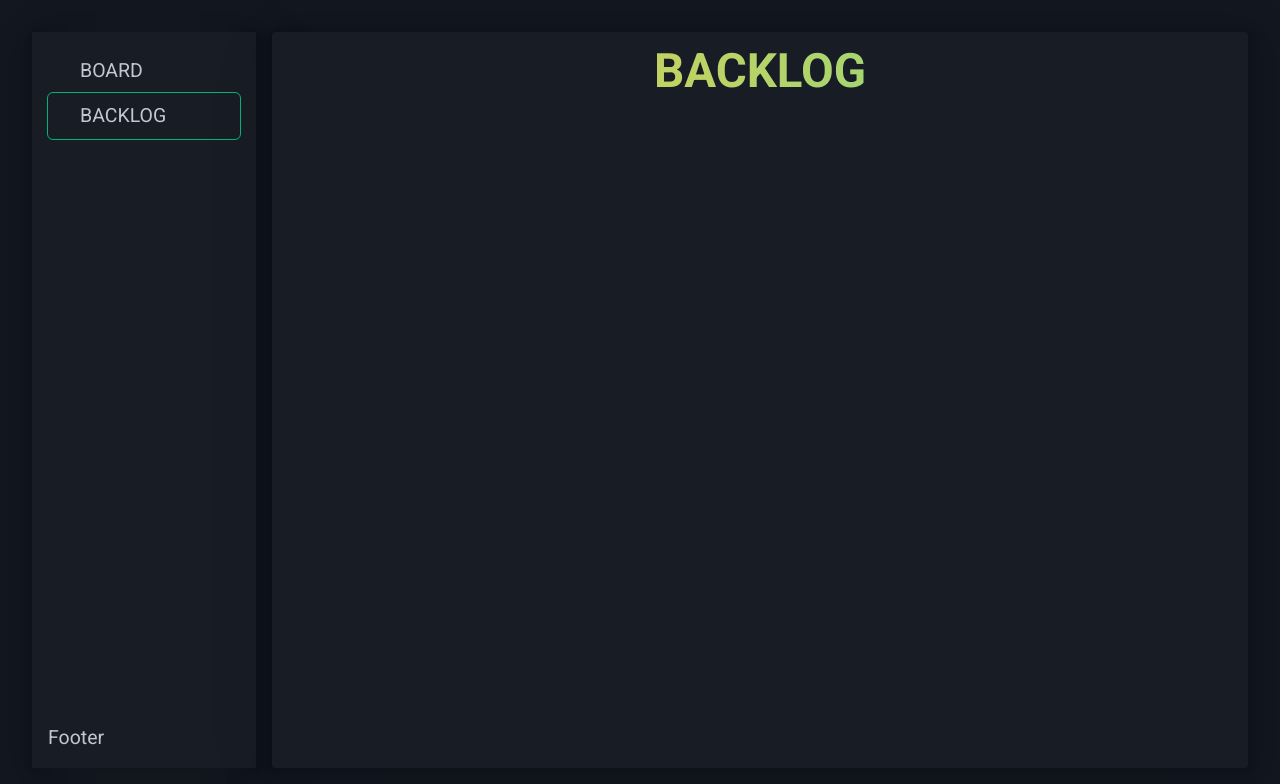
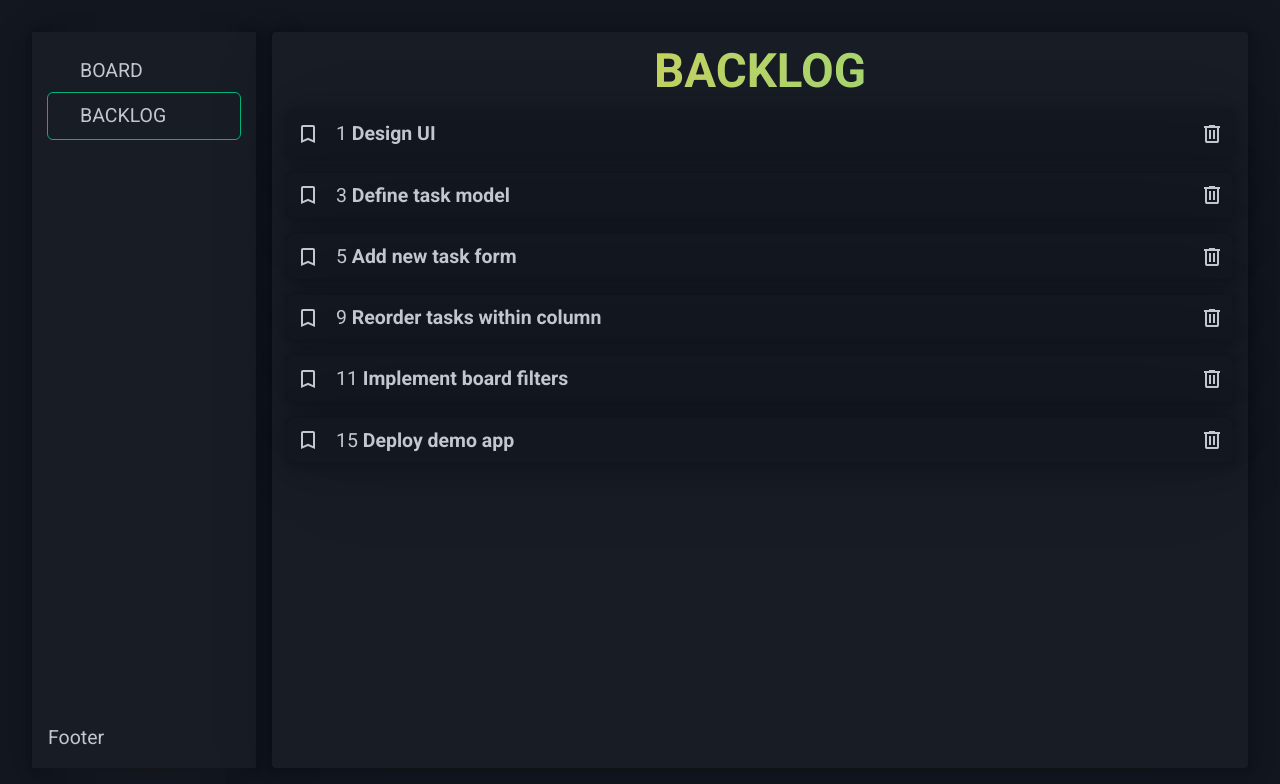
Before and after one commit to darryndotdev/task-manager-app, a React (Vite) app: page /app/backlog in a window 1280 px wide. Shown: the top 784 px of the page. Built offline with nearby package versions, Linux system fonts and the light colour scheme.

Commit message:
feat: rendering backlog items in backlog

```diff
--- a/data/tasks.json
+++ b/data/tasks.json
@@ -10,5 +10,83 @@
         "title": "Set up routing",
         "description": "Add React Router with nested routes.",
         "status": "todo"
+    },
+    {
+        "id": "3",
+        "title": "Define task model",
+        "description": "Create Task interface and mock data structure.",
+        "status": "backlog"
+    },
+    {
+        "id": "4",
+        "title": "Implement drag and drop",
+        "description": "Use react-beautiful-dnd to move tasks between columns.",
+        "status": "todo"
+    },
+    {
+        "id": "5",
+        "title": "Add new task form",
+        "description": "Build form component for creating new tasks from board or backlog.",
+        "status": "backlog"
+    },
+    {
+        "id": "6",
+        "title": "Persist state",
+        "description": "Store task updates in localStorage or mock API.",
+        "status": "doing"
+    },
+    {
+        "id": "7",
+        "title": "Task detail view",
+        "description": "Display full task details at /app/ticket/:id with status updates.",
+        "status": "doing"
+    },
+    {
+        "id": "8",
+        "title": "Edit and delete tasks",
+        "description": "Add edit form and delete confirmation modal.",
+        "status": "todo"
+    },
+    {
+        "id": "9",
+        "title": "Reorder tasks within column",
+        "description": "Support drag-based reordering and persist order index.",
+        "status": "backlog"
+    },
+    {
+        "id": "10",
+        "title": "Improve UI styling",
+        "description": "Apply consistent styles using Tailwind or CSS Modules.",
+        "status": "done"
+    },
+    {
+        "id": "11",
+        "title": "Implement board filters",
+        "description": "Add search and status filters to the task board.",
+        "status": "backlog"
+    },
+    {
+        "id": "12",
+        "title": "Integrate mock API",
+        "description": "Fetch and update tasks from mock backend.",
+        "status": "doing"
+    },
+    {
+        "id": "13",
+        "title": "Set up project tooling",
+        "description": "Configure ESLint, Prettier, and TypeScript strict mode.",
+        "status": "done"
+    },
+    {
+        "id": "14",
+        "title": "Add unit tests",
+        "description": "Create Jest tests for components and hooks.",
+        "status": "todo"
+    },
+    {
+        "id": "15",
+        "title": "Deploy demo app",
+        "description": "Host app on Vercel with CI/CD workflow.",
+        "status": "backlog"
     }
 ]
--- /dev/null
+++ b/src/UI/Icons/Bin.jsx
@@ -0,0 +1,15 @@
+function Bin() {
+    return (
+        <svg
+            xmlns='http://www.w3.org/2000/svg'
+            height='24px'
+            viewBox='0 -960 960 960'
+            width='24px'
+            fill='var(--colour)'
+        >
+            <path d='M280-120q-33 0-56.5-23.5T200-200v-520h-40v-80h200v-40h240v40h200v80h-40v520q0 33-23.5 56.5T680-120H280Zm400-600H280v520h400v-520ZM360-280h80v-360h-80v360Zm160 0h80v-360h-80v360ZM280-720v520-520Z' />
+        </svg>
+    );
+}
+
+export default Bin;
--- /dev/null
+++ b/src/UI/Icons/Bookmark.jsx
@@ -0,0 +1,15 @@
+function Bookmark() {
+    return (
+        <svg
+            xmlns='http://www.w3.org/2000/svg'
+            height='24px'
+            viewBox='0 -960 960 960'
+            width='24px'
+            fill='var(--colour)'
+        >
+            <path d='M200-120v-640q0-33 23.5-56.5T280-840h400q33 0 56.5 23.5T760-760v640L480-240 200-120Zm80-122 200-86 200 86v-518H280v518Zm0-518h400-400Z' />
+        </svg>
+    );
+}
+
+export default Bookmark;
--- /dev/null
+++ b/src/components/Backlog/BackLogItem.jsx
@@ -0,0 +1,24 @@
+import styles from './BackLogItem.module.css';
+import Bookmark from '../../UI/Icons/Bookmark';
+import Bin from '../../UI/Icons/Bin';
+
+function BackLogItem({ task }) {
+    const { id, title } = task;
+
+    return (
+        <li className={styles.item}>
+            <div className={styles.content}>
+                <Bookmark />
+                <p>
+                    <span>{id}</span>{' '}
+                    <span className={styles.title}>{title}</span>
+                </p>
+            </div>
+            <button>
+                <Bin />
+            </button>
+        </li>
+    );
+}
+
+export default BackLogItem;
--- /dev/null
+++ b/src/components/Backlog/BackLogItem.module.css
@@ -0,0 +1,24 @@
+.item {
+    background-color: var(--background-colour);
+    box-shadow: var(--box-shadow);
+    border-radius: var(--border-radius);
+    display: flex;
+    justify-content: space-between;
+    padding: 0.5rem;
+}
+
+.content {
+    display: flex;
+    align-items: center;
+    gap: 1rem;
+}
+
+.title {
+    font-weight: 700;
+}
+
+.item button {
+    background-color: transparent;
+    border: none;
+    cursor: pointer;
+}
--- a/src/components/Backlog/Backlog.jsx
+++ b/src/components/Backlog/Backlog.jsx
@@ -1,14 +1,22 @@
 import styles from './Backlog.module.css';
 import { useOutletContext } from 'react-router-dom';
+import BackLogItem from './BackLogItem';
 
 function Backlog() {
     const { tasks } = useOutletContext();
 
     console.log(tasks);
 
+    const backLogTasks = tasks.filter((task) => task.status === 'backlog');
+
     return (
         <div className={styles.backlog}>
             <h1>Backlog</h1>
+            <ul>
+                {backLogTasks.map((task) => (
+                    <BackLogItem task={task} key={task.id} />
+                ))}
+            </ul>
         </div>
     );
 }
--- a/src/components/Backlog/Backlog.module.css
+++ b/src/components/Backlog/Backlog.module.css
@@ -5,3 +5,9 @@
     border-radius: var(--border-radius);
     flex: 1;
 }
+
+.backlog ul {
+    display: flex;
+    flex-direction: column;
+    gap: 1rem;
+}
--- a/src/components/Nav/Nav.module.css
+++ b/src/components/Nav/Nav.module.css
@@ -1,5 +1,4 @@
 .nav ul {
-    list-style: none;
     display: flex;
     flex-direction: column;
     background-color: var(--color-dark--2);
--- a/src/index.css
+++ b/src/index.css
@@ -78,6 +78,7 @@ h1 {
     text-align: center;
     font-size: clamp(2.5rem, 2.3571rem + 0.7619vw, 3.5rem);
     line-height: 1;
+    margin-bottom: 1rem;
 }
 
 h2 {
--- a/src/pages/AppLayout.jsx
+++ b/src/pages/AppLayout.jsx
@@ -4,20 +4,26 @@ import Sidebar from '../components/Sidebar/Sidebar';
 import styles from './AppLayout.module.css';
 
 function AppLayout() {
+    console.log('Applayout rendering');
     const [tasks, setTasks] = useState([]);
 
     useEffect(function () {
         const stored = localStorage.getItem('tasks');
-        if (stored) {
+        const parsed = stored ? JSON.parse(stored) : null;
+
+        if (parsed && parsed.length > 0) {
             setTasks(JSON.parse(stored));
         } else {
             async function getData() {
                 try {
+                    console.log('Fetching tasks.json...');
                     const res = await fetch(`/data/tasks.json`);
+                    if (!res.ok) throw new Error(`HTTP error! ${res.status}`);
                     const data = await res.json();
+                    console.log('Fetched data:', data);
                     setTasks(data);
                 } catch (error) {
-                    console.log(error);
+                    console.error('Fetch error:', error);
                 }
             }
             getData();
--- a/src/reset.css
+++ b/src/reset.css
@@ -74,3 +74,8 @@ h6 {
 #__next {
     isolation: isolate;
 }
+
+ol,
+ul {
+    list-style: none;
+}
```
